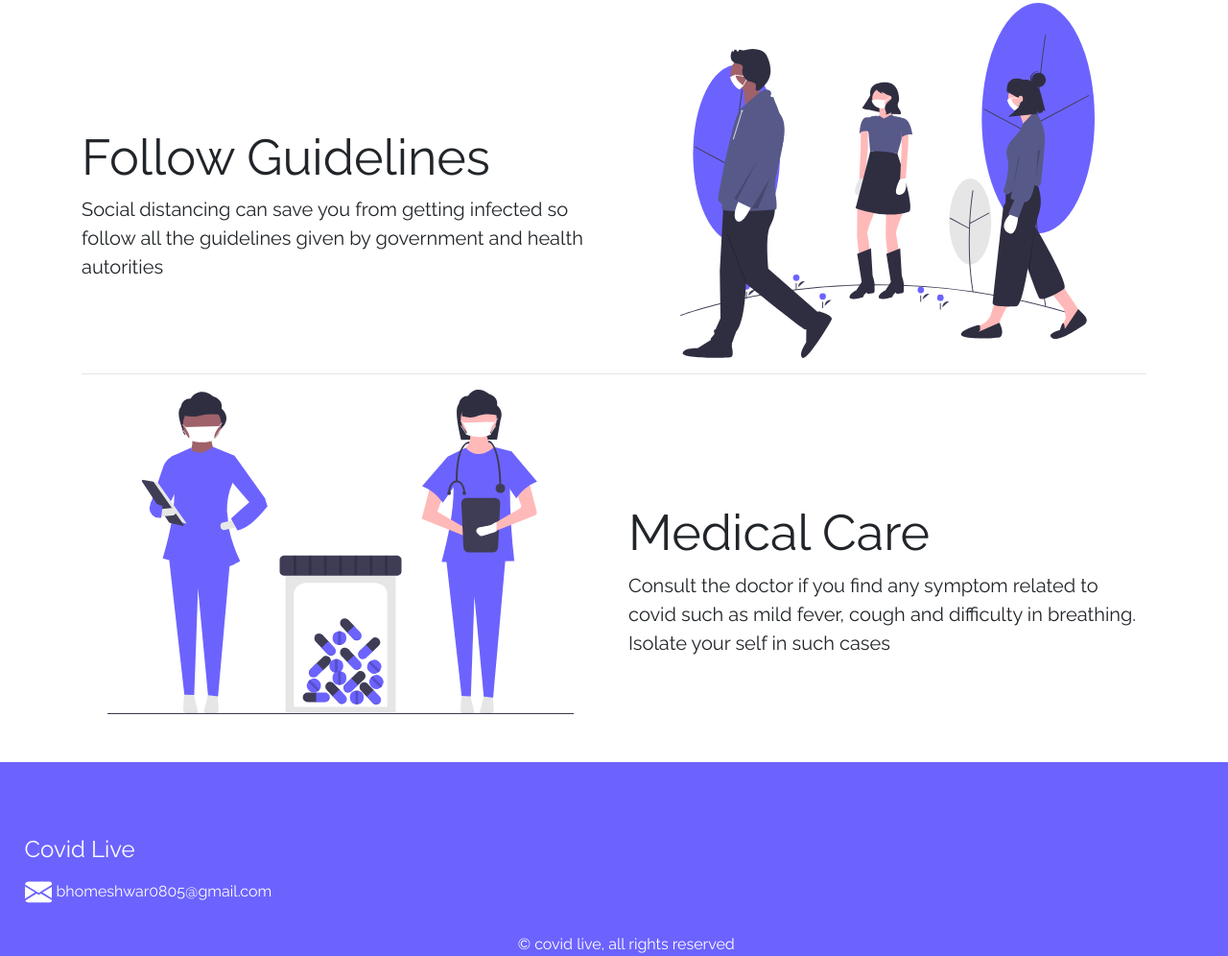
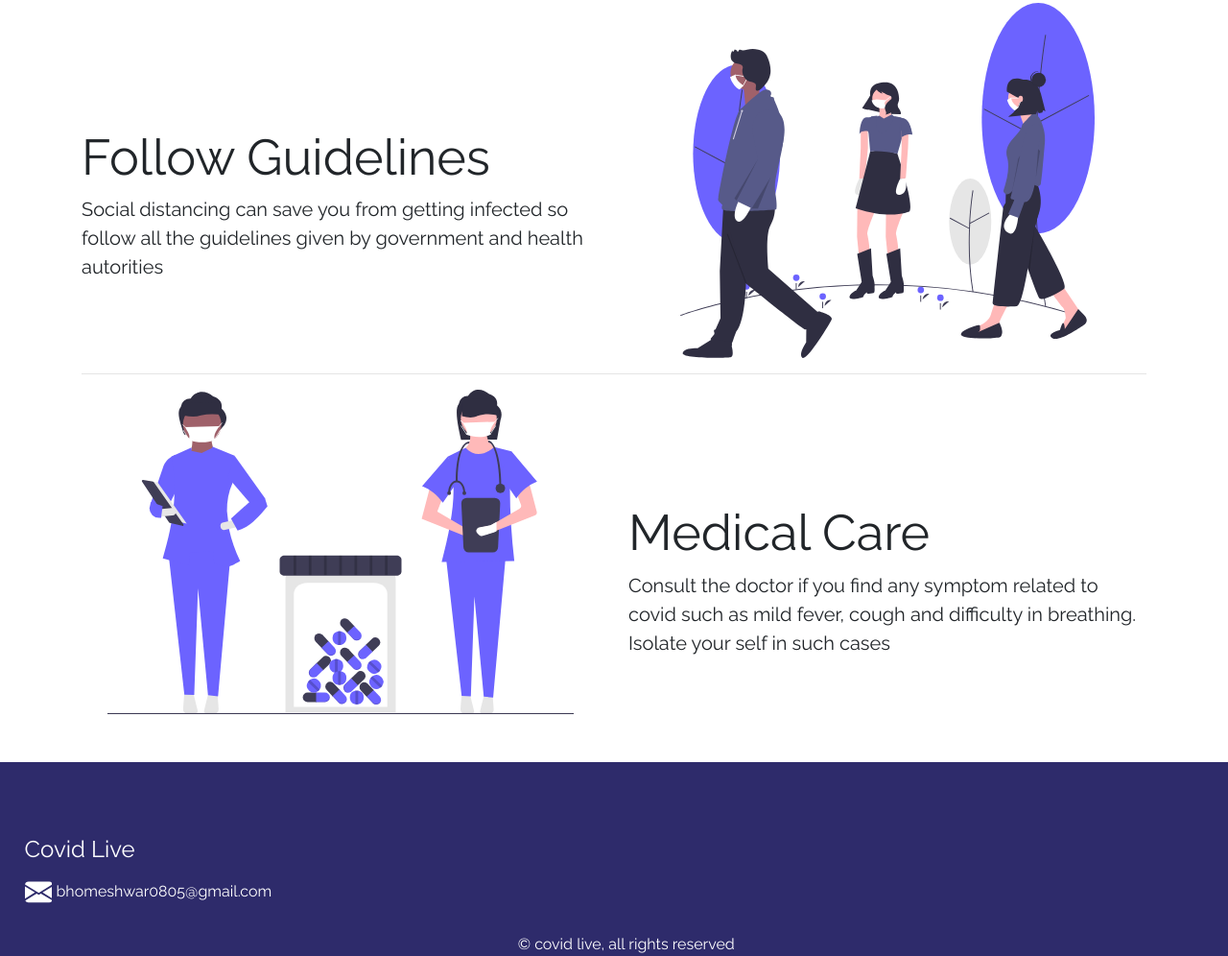
Before and after one commit to webdevelopment4you/covid, a plain HTML site: page index.html in a window 1280 px wide. Shown: the part 1136-2132 px from the top of the page at 96% size. Drawn offline with nearby package versions, Linux system fonts and the light colour scheme.

Commit message:
Update style.css

```diff
--- a/css/style.css
+++ b/css/style.css
@@ -45,7 +45,7 @@ a
 
 footer
 {
-    background-color: #6c63ff;
+    background-color: #2e2b6b;
     color:#fff;
     margin-top:50px;
 }
```
